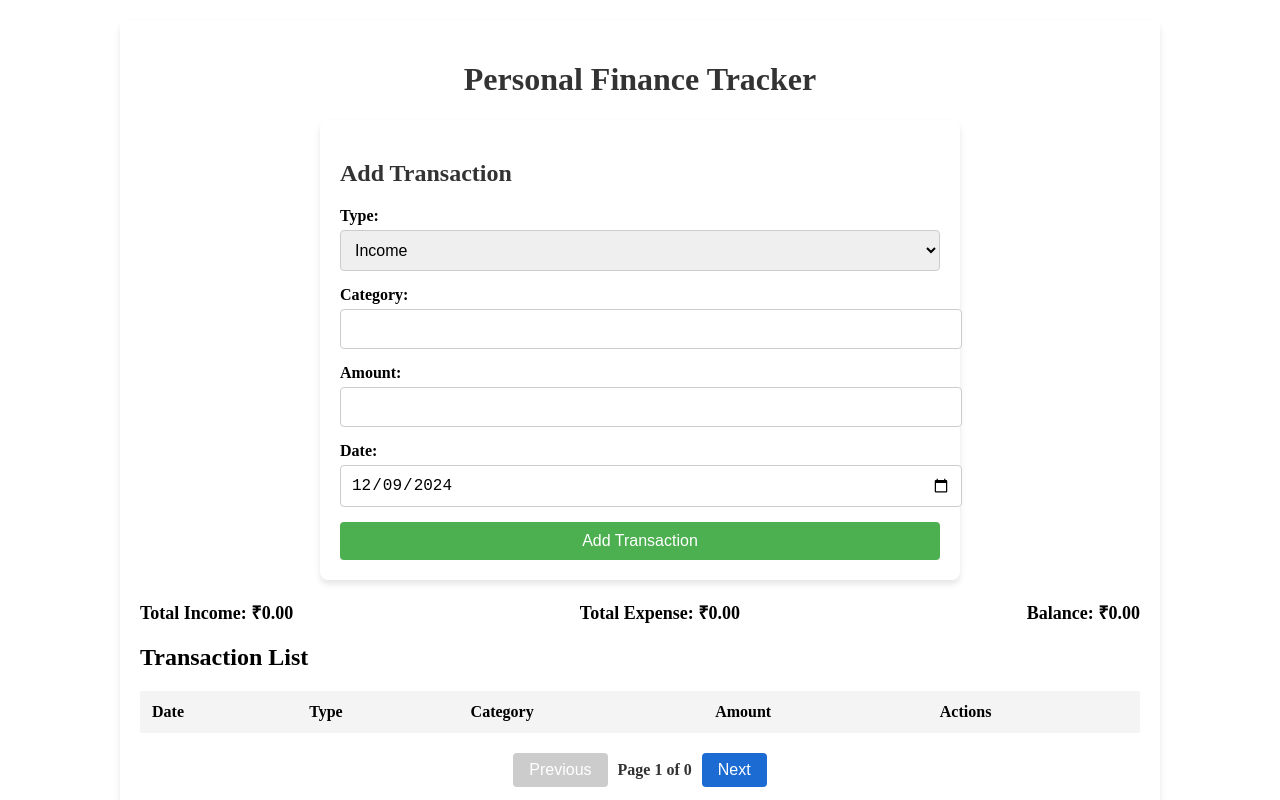
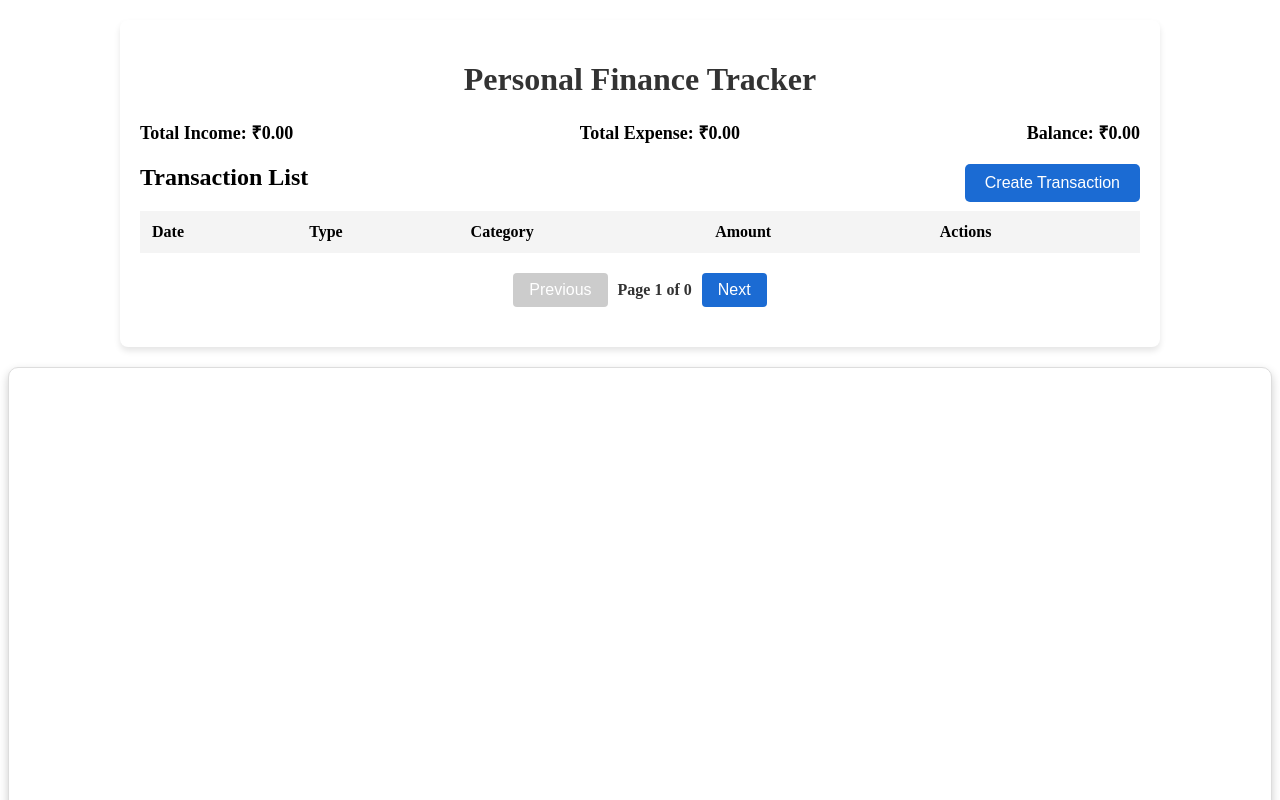
Before and after one commit to amitChauhanDeveloper/Personal-Finance-Tracker, an Angular app: page / in a window 1280 px wide. Shown: the top 800 px of the page. Built offline with nearby package versions, Linux system fonts and the light colour scheme.

Commit message:
add category dropdown

```diff
--- a/src/app/components/add-transaction/add-transaction.component.css
+++ b/src/app/components/add-transaction/add-transaction.component.css
@@ -29,6 +29,7 @@ input, select {
   border: 1px solid #ccc;
   border-radius: 4px;
   font-size: 16px;
+  box-sizing: border-box;
 }
 
 button.submit-btn {
--- a/src/app/components/add-transaction/add-transaction.component.html
+++ b/src/app/components/add-transaction/add-transaction.component.html
@@ -4,14 +4,33 @@
   <div class="form-group">
     <label for="type">Type:</label>
     <select [(ngModel)]="type" name="type" id="type" required>
+      <option value="">Choose Type...</option>
       <option>Income</option>
       <option>Expense</option>
     </select>
   </div>
+
+  <!-- Category Section -->
   <div class="form-group">
-    <label for="category">Category:</label>
-    <input [(ngModel)]="category" name="category" id="category" required />
+    <label for="category">Select Category:</label>
+
+    <!-- Dropdown for selecting an existing category -->
+    <select
+      [(ngModel)]="selectedCategory"
+      name="selectedCategory"
+      id="category-dropdown"
+      [disabled]="isCategoryDropdownDisabled()">
+      <option value="">Choose Category...</option>
+      <option *ngFor="let cat of categories" [value]="cat">{{ cat }}</option>
+    </select>
   </div>
+
+  <div class="form-group">
+    <label for="newCategory">Add Category:</label>
+    <input type="text" [(ngModel)]="newCategory" name="newCategory" id="newCategory"
+    placeholder="Enter new category" [disabled]="isCategoryTextboxDisabled()"/>
+  </div>
+
   <div class="form-group">
     <label for="amount">Amount:</label>
     <input type="number" [(ngModel)]="amount" name="amount" id="amount" required />
--- a/src/app/components/add-transaction/add-transaction.component.ts
+++ b/src/app/components/add-transaction/add-transaction.component.ts
@@ -1,27 +1,43 @@
-import { Component, EventEmitter, Output } from '@angular/core';
+import { Component, EventEmitter, OnInit, Output } from '@angular/core';
 import { TransactionService } from '../../services/transaction.service';
 import { FormsModule } from '@angular/forms';
+import { CommonModule } from '@angular/common';
 
 @Component({
   selector: 'app-add-transaction',
   standalone: true,
-  imports: [FormsModule],
+  imports: [FormsModule,CommonModule],
   templateUrl: './add-transaction.component.html',
   styleUrls: ['./add-transaction.component.css']
 })
-export class AddTransactionComponent {
+export class AddTransactionComponent implements OnInit {
   @Output() onAdd = new EventEmitter<void>();
 
-  type: 'Income' | 'Expense' = 'Income';
+  type = '';
   category = '';
   amount: number | null = null;
   date = new Date().toISOString().substring(0, 10);
+  selectedCategory: string = '';
+  newCategory: string = '';
+  categories: string[] = [];
 
   constructor(private transactionService: TransactionService) {}
 
+  ngOnInit(): void {
+    // Load transactions from localStorage
+    const storedTransactions = localStorage.getItem('transactions');
+    const transactions: { category: string }[] = storedTransactions ? JSON.parse(storedTransactions) : [];
+
+    // Extract unique categories from the transactions
+    this.categories = [...new Set(transactions.map((txn) => txn.category))];
+  }
+
   addTransaction(): void {
-    if (this.amount && this.category) {
-      this.transactionService.addTransaction({
+
+    this.category = this.selectedCategory || this.newCategory;
+
+    if (this.amount && this.category && this.type) {
+     const transaction = this.transactionService.addTransaction({
         id: 0,
         type: this.type,
         category: this.category,
@@ -32,4 +48,12 @@ export class AddTransactionComponent {
       window.location.reload();
     }
   }
+
+  isCategoryTextboxDisabled(): boolean {
+    return !!this.selectedCategory;
+  }
+
+  isCategoryDropdownDisabled(): boolean {
+    return !!this.newCategory.trim();
+  }
 }
--- a/src/app/components/dashboard/dashboard.component.css
+++ b/src/app/components/dashboard/dashboard.component.css
@@ -91,14 +91,13 @@ button.next-page-btn:hover {
   background-color: #45a049;
 }
 
-/* Search Input */
 .transaction-list-header input[type='text'] {
+  width: 100%;
   padding: 10px;
-  font-size: 1rem;
-  border: 1px solid #ddd;
+  border: 1px solid #ccc;
   border-radius: 4px;
-  margin-right: 10px;
-  width: 200px;
+  font-size: 16px;
+  box-sizing: border-box;
 }
 
 .transaction-list-header input[type='text']:focus {
@@ -147,7 +146,6 @@ button.download-excel-btn:focus {
 
 .button-container {
   display: flex;
-  /* float: right; */
   justify-content: flex-end;
   margin-top: 20px;
 }
@@ -231,3 +229,28 @@ button.download-excel-btn:focus {
     padding: 8px 16px;
   }
 }
+
+.create-trans-btn{
+  background-color: #1b6bd3;
+  color: white;
+  padding: 10px 20px;
+  border: none;
+  border-radius: 5px;
+  cursor: pointer;
+  font-size: 1rem;
+  margin-left: 3px;
+  float: right;
+}
+
+.create-trans-btn {
+  background-color: #1b6bd3;
+  color: white;
+}
+
+.create-trans-btn:hover{
+  background-color: #45a049;
+}
+
+.create-trans-btn:active{
+  transform: scale(0.98);
+}
--- a/src/app/components/dashboard/dashboard.component.html
+++ b/src/app/components/dashboard/dashboard.component.html
@@ -1,6 +1,6 @@
 <div class="dashboard">
   <h1>Personal Finance Tracker</h1>
-  <app-add-transaction ></app-add-transaction>
+
   <div class="summary">
     <div><strong>Total Income:</strong> {{ totalIncome | currency:'INR' }}</div>
     <div><strong>Total Expense:</strong> {{ totalExpense | currency:'INR' }}</div>
@@ -8,7 +8,11 @@
   </div>
 
   <div class="transaction-list-header">
-    <h2>Transaction List</h2>
+    <h2>Transaction List
+      <button class="create-trans-btn" (click)="toggleAddTransaction()">
+        {{ isAddTransactionVisible ? 'Cancel Transaction' : 'Create Transaction' }}
+      </button>
+    </h2>
     <input *ngIf="transactions.length > 0" type="text" [(ngModel)]="searchText" placeholder="Search transactions" />
     <div class="button-container" *ngIf="transactions.length > 0">
       <button (click)="clearAll()" class="clear-all-btn">Clear All</button>
@@ -16,6 +20,11 @@
       <button (click)="exportToExcel()" class="download-excel-btn">Export to Excel</button>
     </div>
   </div>
+
+   <!-- Add Transaction Form -->
+   <div *ngIf="isAddTransactionVisible">
+     <app-add-transaction (transactionAdded)="onTransactionAdded()"></app-add-transaction>
+   </div>
 
   <table>
     <tr>
--- a/src/app/components/dashboard/dashboard.component.ts
+++ b/src/app/components/dashboard/dashboard.component.ts
@@ -25,6 +25,7 @@ export class DashboardComponent implements OnInit {
   currentPage: number = 1;
   itemsPerPage: number = 5;
   searchText: string = '';
+  isAddTransactionVisible: boolean = false;
 
   constructor(private transactionService: TransactionService) {}
 
@@ -32,6 +33,14 @@ export class DashboardComponent implements OnInit {
     this.transactions = this.transactionService.getTransactions();
     this.sortTransactionsByDate();
     this.calculateTotals();
+  }
+
+  toggleAddTransaction() {
+    this.isAddTransactionVisible = !this.isAddTransactionVisible;
+  }
+
+  onTransactionAdded(): void {
+    this.isAddTransactionVisible = false;
   }
 
   calculateTotals(): void {
--- a/src/app/models/transaction.model.ts
+++ b/src/app/models/transaction.model.ts
@@ -1,7 +1,7 @@
 export interface Transaction {
   id: number;
   date: string;
-  type: 'Income' | 'Expense';
+  type: string;
   category: string;
   amount: number;
 }
```
